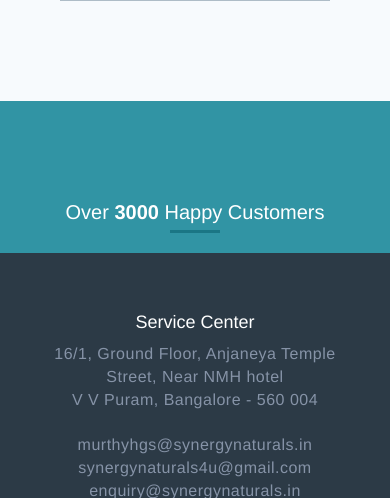
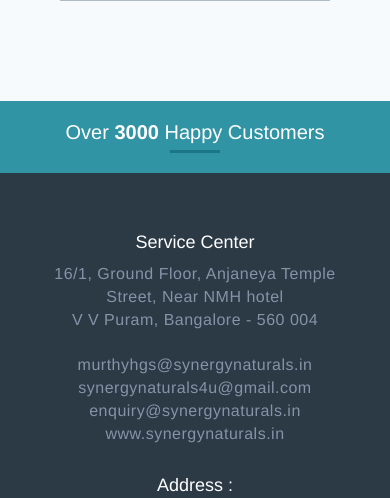
Before and after one commit to itzAki07/synergy, a PHP site: page /index.html in a window 390 px wide. Shown: the part 4438-4936 px from the top of the page. Run offline with PHP 8.4, Linux system fonts and the light colour scheme; some web fonts are replaced.

Commit message:
Update responsive.css

```diff
--- a/css/responsive.css
+++ b/css/responsive.css
@@ -52,6 +52,10 @@
     .portfolio {
         padding: 30px
     }
+    .clients .clients-bg {
+    padding-top: 20px;
+    background: #3194a4;
+}
     .heading-blue {
         margin-bottom: 30px;
     }
```
